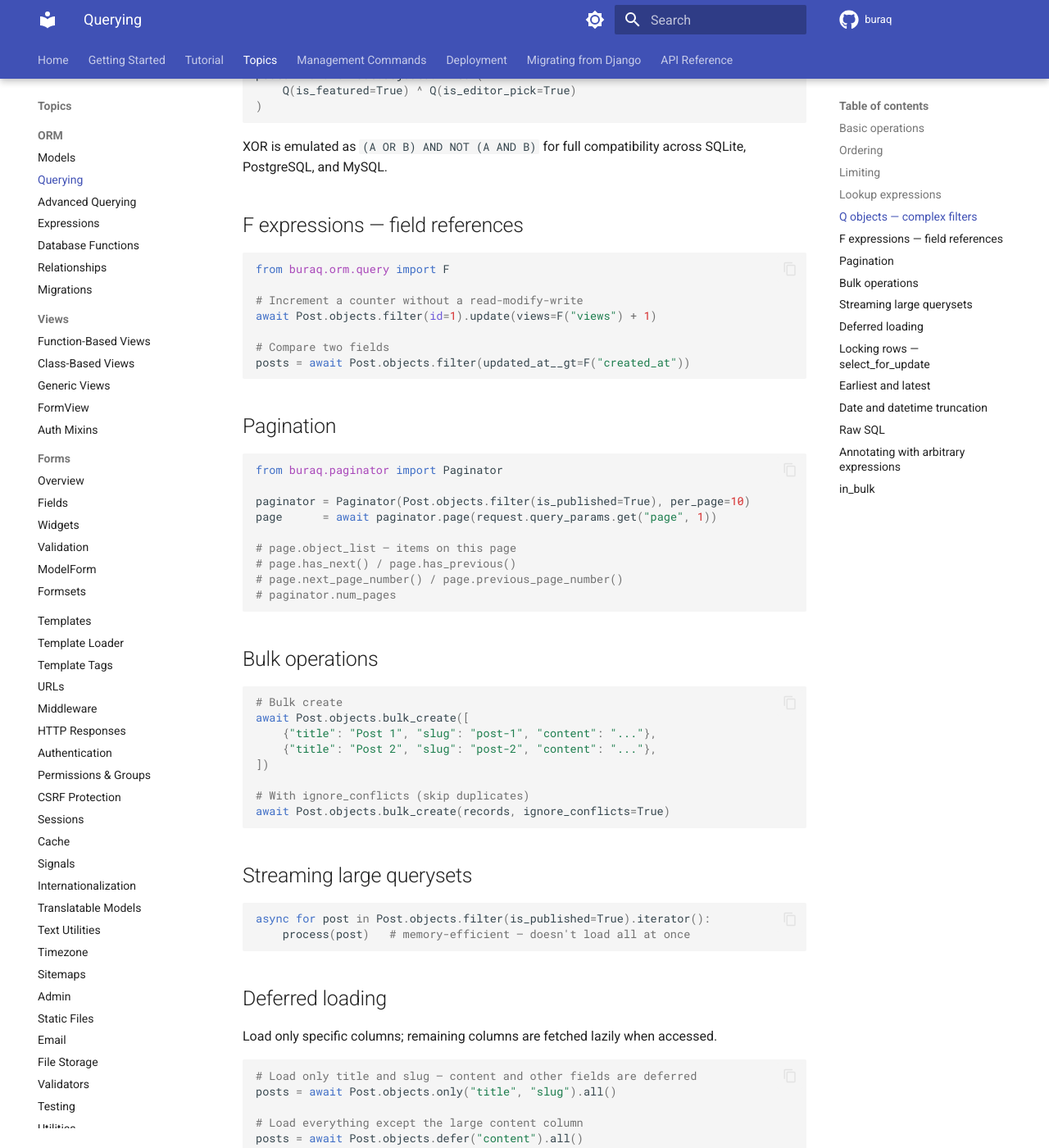
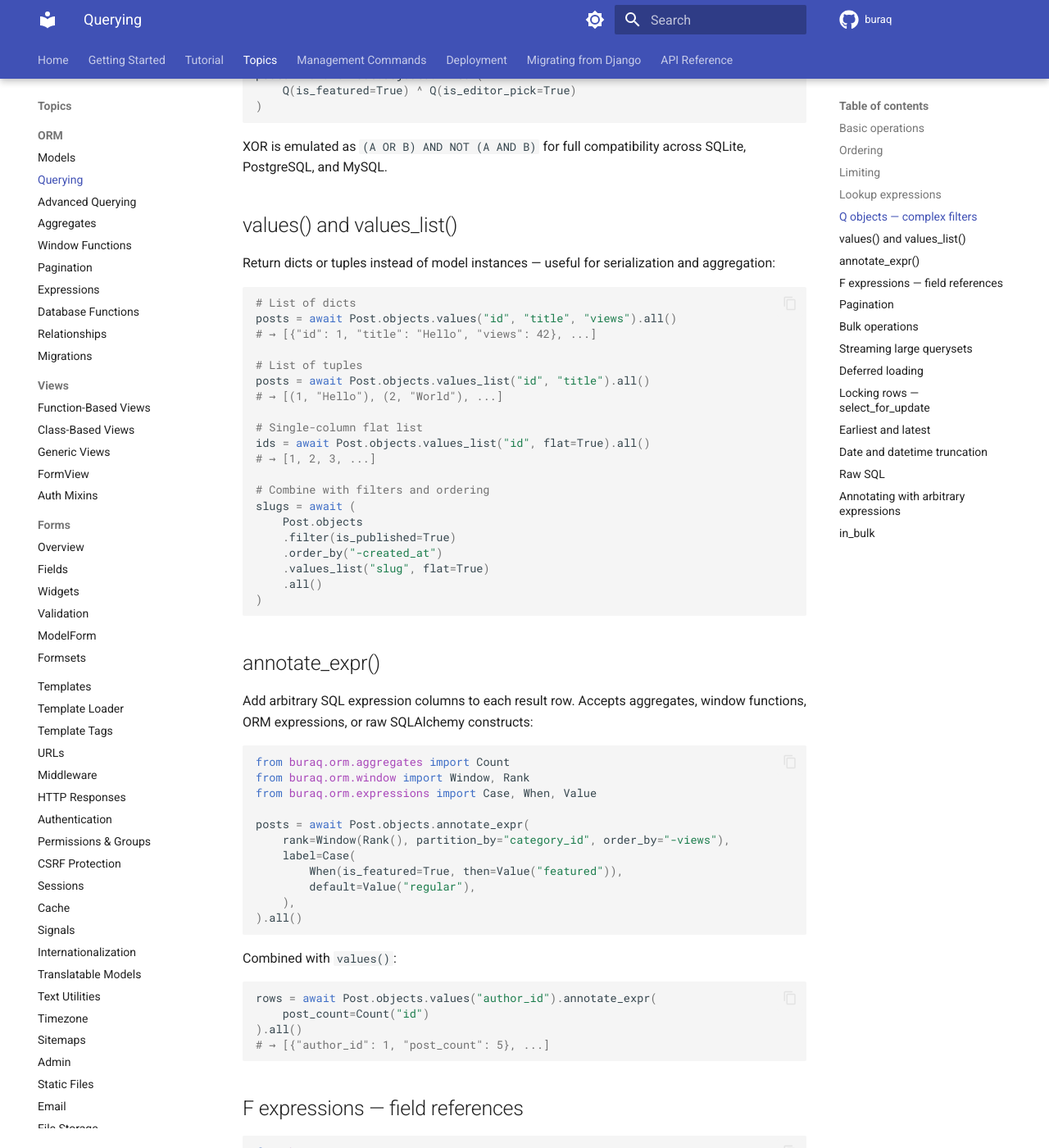
Before and after one commit to nezanuha/buraq, an MkDocs documentation site: the page built from docs/topics/orm/querying.md, in a window 1280 px wide and 1400 px high, scrolled down 2302 px. Shown: the whole window at 82% size. Built offline with MkDocs 1.6.1 and Material for MkDocs 9.7.7, drawn with Linux system fonts in a browser that asks for light colours; comment, search, counter and statistics services are not loaded; the version menu is left out.

Commit message:
docs: fill all undocumented features found in codebase audit
New pages:
- docs/topics/orm/window-functions.md — Window, RowNumber, Rank, DenseRank,
  PercentRank, CumeDist, Ntile, Lag, Lead, FirstValue, LastValue, NthValue
- docs/topics/orm/aggregates.md — Count, Sum, Avg, Min, Max, StdDev, Variance;
  aggregate() and annotate() patterns with grouping
- docs/topics/orm/pagination.md — Paginator, Page, EmptyPage, PageNotAnInteger;
  queryset and list pagination, orphans, view integration
- docs/topics/humanize.md — intcomma, intword, ordinal, apnumber, pluralize,
  naturalday, naturaltime, naturalduration with full examples
- docs/topics/transactions.md — atomic() context manager and decorator,
  on_commit(), non_atomic(), nesting, error handling

Expanded pages:
- docs/topics/orm/querying.md — values(), values_list(flat=True), annotate_expr()
- docs/topics/orm/relationships.md — full on_delete constant reference table
  including DB_CASCADE / DB_SET_NULL / DB_SET_DEFAULT

Nav:
- mkdocs.yml — Aggregates, Window Functions, Pagination added to ORM section;
  Humanize and Transactions added to Topics

````diff
--- a/docs/topics/orm/querying.md
+++ b/docs/topics/orm/querying.md
@@ -112,6 +112,60 @@ posts = await Post.objects.filter(
 ```
 
 XOR is emulated as `(A OR B) AND NOT (A AND B)` for full compatibility across SQLite, PostgreSQL, and MySQL.
+
+## values() and values_list()
+
+Return dicts or tuples instead of model instances — useful for serialization and aggregation:
+
+```python
+# List of dicts
+posts = await Post.objects.values("id", "title", "views").all()
+# → [{"id": 1, "title": "Hello", "views": 42}, ...]
+
+# List of tuples
+posts = await Post.objects.values_list("id", "title").all()
+# → [(1, "Hello"), (2, "World"), ...]
+
+# Single-column flat list
+ids = await Post.objects.values_list("id", flat=True).all()
+# → [1, 2, 3, ...]
+
+# Combine with filters and ordering
+slugs = await (
+    Post.objects
+    .filter(is_published=True)
+    .order_by("-created_at")
+    .values_list("slug", flat=True)
+    .all()
+)
+```
+
+## annotate_expr()
+
+Add arbitrary SQL expression columns to each result row. Accepts aggregates, window functions, ORM expressions, or raw SQLAlchemy constructs:
+
+```python
+from buraq.orm.aggregates import Count
+from buraq.orm.window import Window, Rank
+from buraq.orm.expressions import Case, When, Value
+
+posts = await Post.objects.annotate_expr(
+    rank=Window(Rank(), partition_by="category_id", order_by="-views"),
+    label=Case(
+        When(is_featured=True, then=Value("featured")),
+        default=Value("regular"),
+    ),
+).all()
+```
+
+Combined with `values()`:
+
+```python
+rows = await Post.objects.values("author_id").annotate_expr(
+    post_count=Count("id")
+).all()
+# → [{"author_id": 1, "post_count": 5}, ...]
+```
 
 ## F expressions — field references
 
--- a/mkdocs.yml
+++ b/mkdocs.yml
@@ -92,6 +92,9 @@ nav:
       - Models: topics/orm/models.md
       - Querying: topics/orm/querying.md
       - Advanced Querying: topics/orm/advanced-querying.md
+      - Aggregates: topics/orm/aggregates.md
+      - Window Functions: topics/orm/window-functions.md
+      - Pagination: topics/orm/pagination.md
       - Expressions: topics/orm/expressions.md
       - Database Functions: topics/orm/functions.md
       - Relationships: topics/orm/relationships.md
@@ -133,6 +136,8 @@ nav:
     - Validators: topics/validators.md
     - Testing: topics/testing.md
     - Utilities: topics/utils.md
+    - Humanize: topics/humanize.md
+    - Transactions: topics/transactions.md
     - Choices: topics/choices.md
     - Serialization: topics/serialization.md
     - Feeds (RSS/Atom): topics/feeds.md
````
Also changed, not shown: docs/topics/humanize.md (added, +131 -0 lines), docs/topics/orm/aggregates.md (added, +95 -0 lines), docs/topics/orm/pagination.md (added, +113 -0 lines), docs/topics/orm/window-functions.md (added, +118 -0 lines), docs/topics/transactions.md (added, +97 -0 lines).
